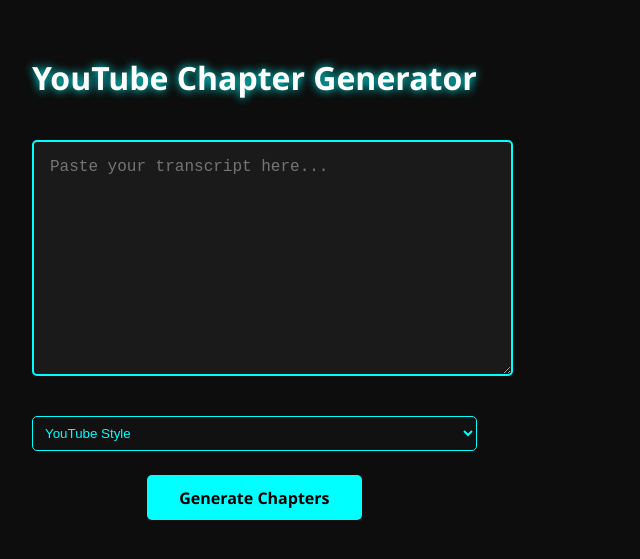
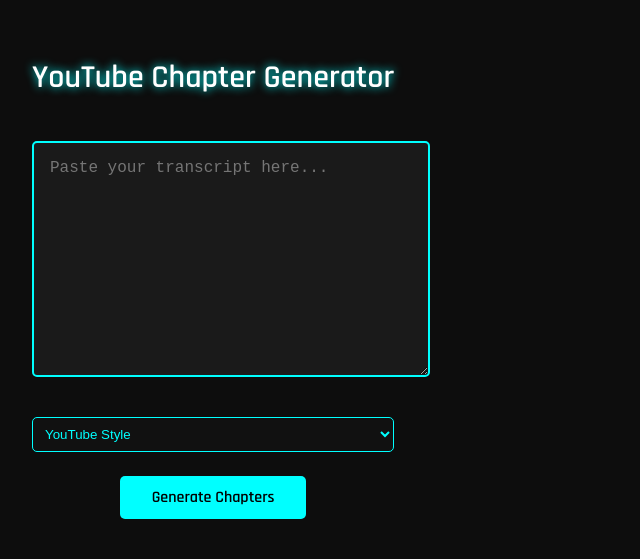
Before and after one commit to AndreSchutte/creatorpilot-frontend, a React (Vite) app: page / in a window 1280 px wide. Shown: the part 121-680 px from the top of the page, without its empty margins (0-640 px from the left). Built offline with nearby package versions, Linux system fonts and the light colour scheme.

Commit message:
🖋️ Add Rajdhani custom font for branding

```diff
--- a/index.html
+++ b/index.html
@@ -2,12 +2,13 @@
 <html lang="en">
   <head>
     <meta charset="UTF-8" />
-    <link rel="icon" type="image/svg+xml" href="/vite.svg" />
     <meta name="viewport" content="width=device-width, initial-scale=1.0" />
     <title>CreatorPilot</title>
 
-    <!-- Orbitron Font (Futuristic) -->
-    <link href="https://fonts.googleapis.com/css2?family=Orbitron:wght@500;700&display=swap" rel="stylesheet" />
+    <!-- Font -->
+    <link href="https://fonts.googleapis.com/css2?family=Rajdhani:wght@400;600&display=swap" rel="stylesheet" />
+  </head>
+
 
     <style>
       body {
--- a/src/App.css
+++ b/src/App.css
@@ -2,9 +2,10 @@
   margin: 0;
   padding: 0;
   background-color: #0d0d0d;
-  font-family: 'Segoe UI', Tahoma, Geneva, Verdana, sans-serif;
+  font-family: 'Rajdhani', sans-serif;
   color: #ffffff;
 }
+
 
 .container {
   display: flex;
```
